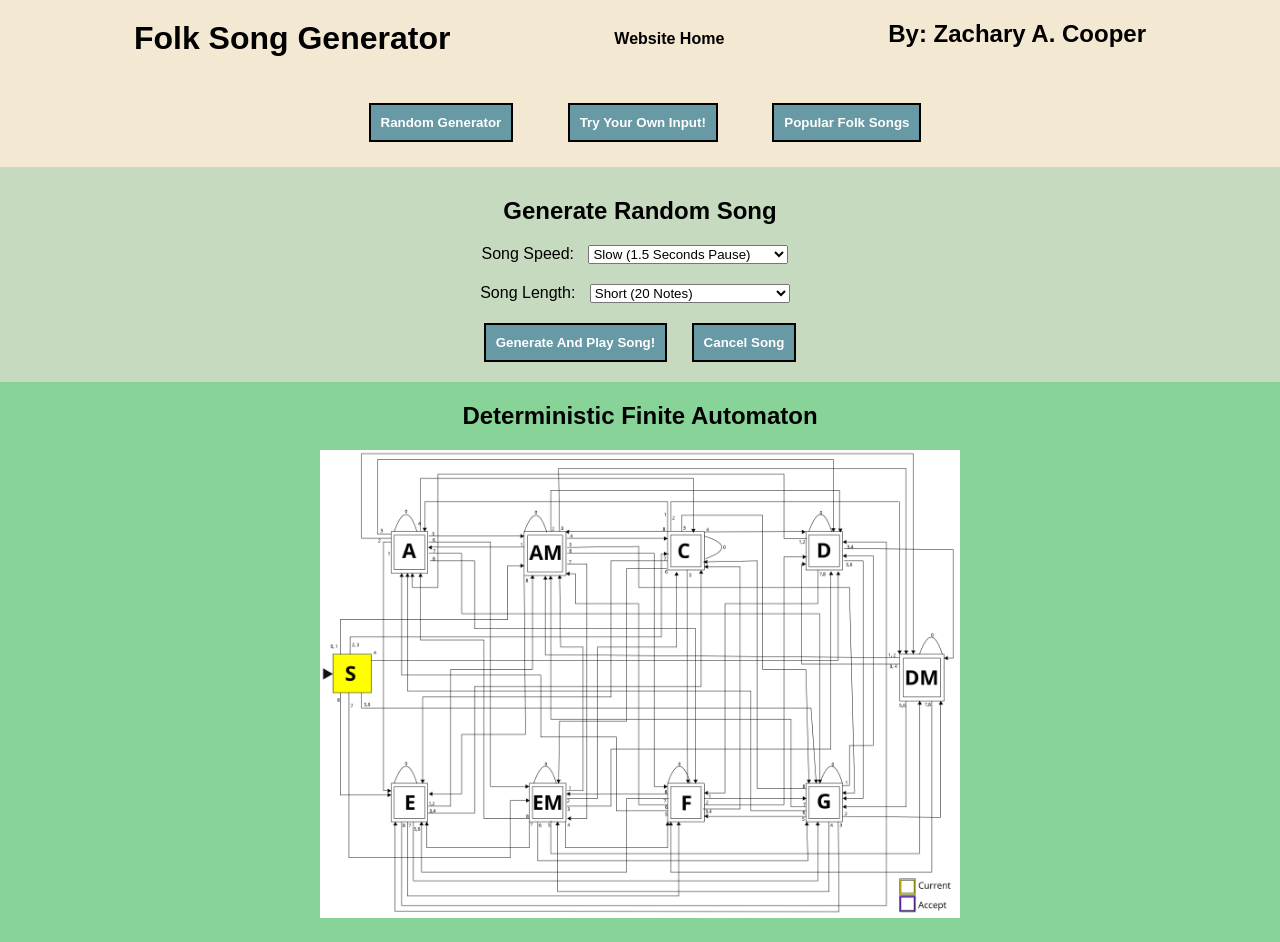
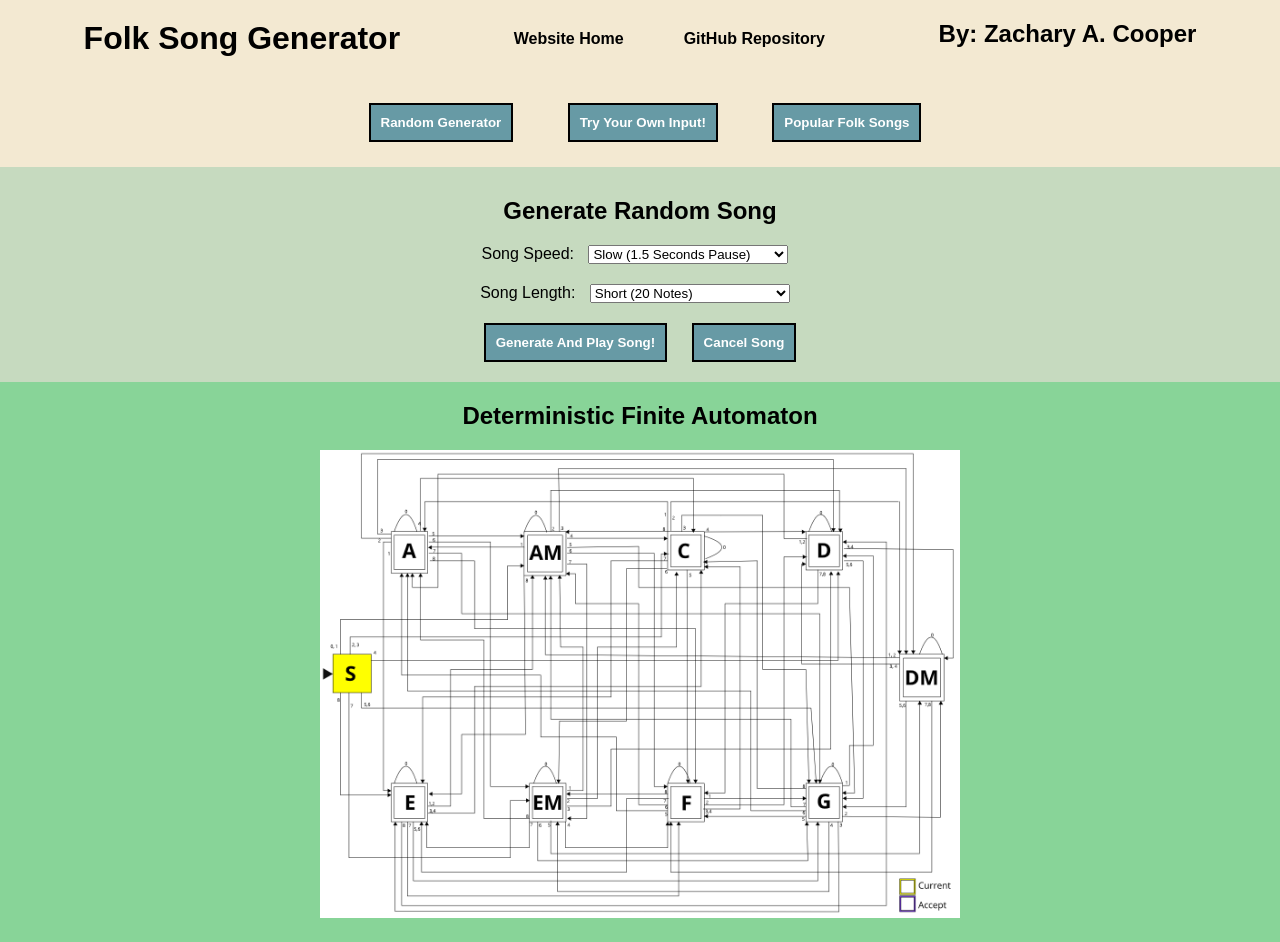
Before and after one commit to zacoope1/Folk-Song-Generator, a plain HTML site: page index.html in a window 1280 px wide. Drawn offline with Linux system fonts and the light colour scheme.

Commit message:
Added GitHub Repo Link

```diff
--- a/index.html
+++ b/index.html
@@ -18,6 +18,7 @@
         <div id="Header">
             <h1>Folk Song Generator</h1>
             <a href="https://zacharyacooper.com">Website Home</a>
+            <a href="https://github.com/zacoope1/Folk-Song-Generator">GitHub Repository</a>
             <h2>By: Zachary A. Cooper</h3>
         </div>
 
```
